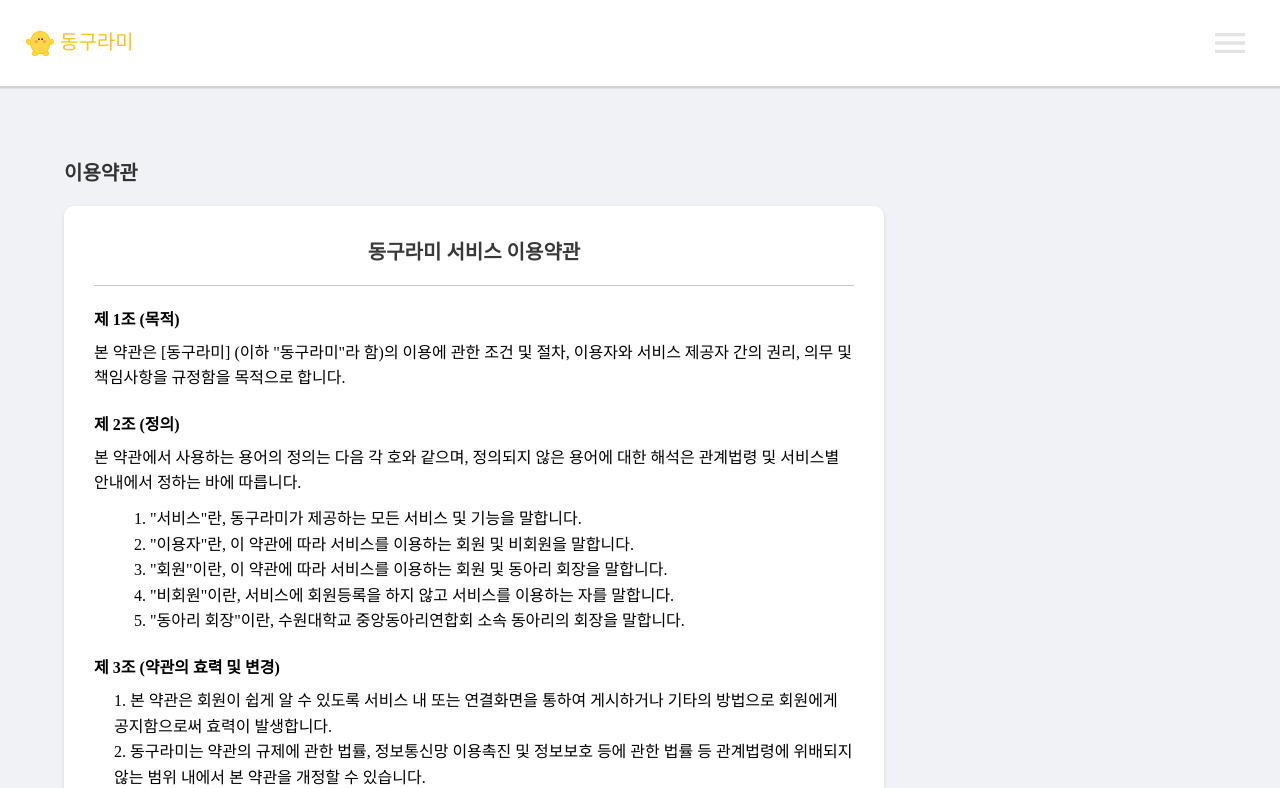
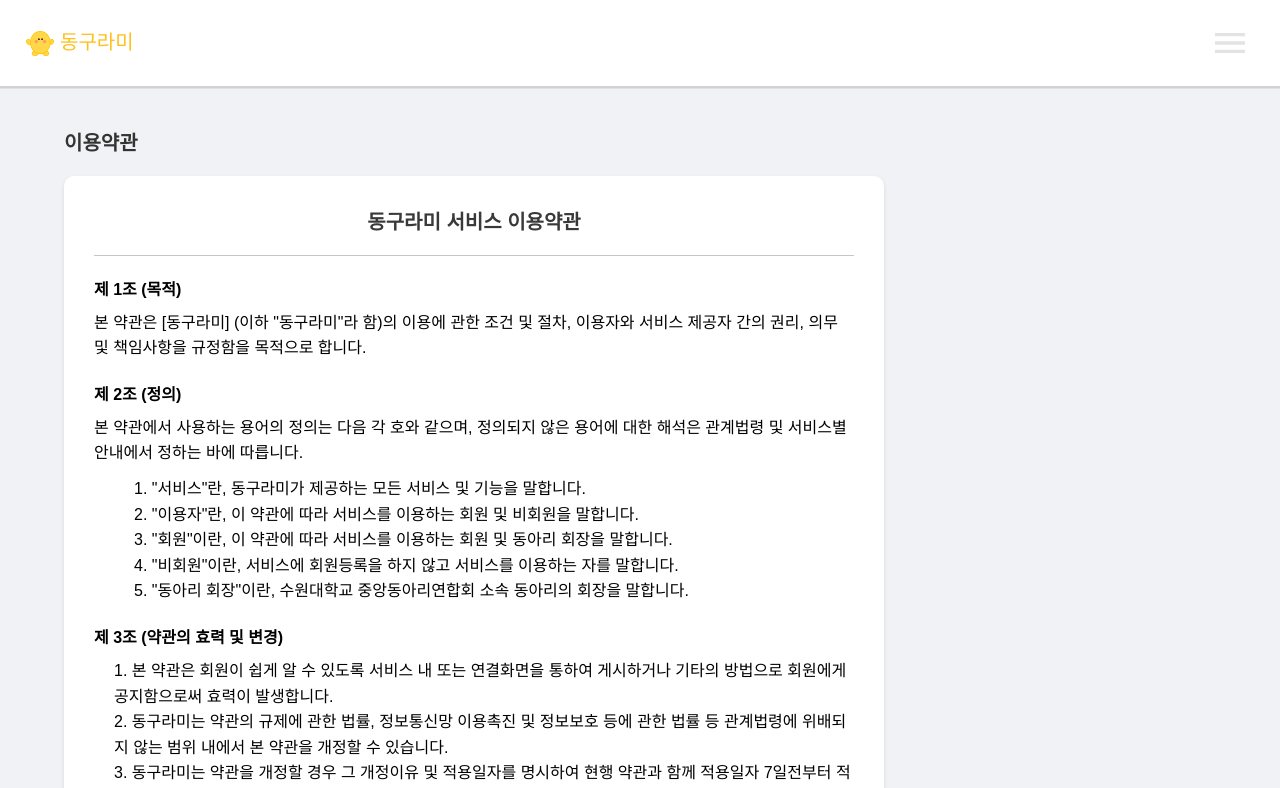
Before and after one commit to USW-Circle-Link/USW-Circle-Link-Web, a Vue app: page /AdminTermsOfUse in a window 1280 px wide. Shown: the top 788 px of the page. Built offline with nearby package versions, Linux system fonts and the light colour scheme.

Commit message:
메인 수정

```diff
--- a/src/components/Admin/Main.vue
+++ b/src/components/Admin/Main.vue
@@ -1,15 +1,17 @@
 <template>
-  <div id="main">
-    <HeadBar ref="headbar" @toggle-sidebar="handleSidebarToggle" />
-    <div class="main-content" :class="{ 'sidebar-hidden': !showSidebar }">
+  <div id="main" :class="{ 'sidebar-hidden': !showSidebar }">
+    <HeadBar @toggle-sidebar="handleSidebarToggle" />
+
+    <div class="main-content">
       <transition name="slide">
         <SidebarMenu v-if="showSidebar" class="sidebar" />
       </transition>
-      <div class="content" :class="{ 'full-width': !showSidebar }">
+
+      <div class="content">
         <router-view />
       </div>
     </div>
-    <!-- 모바일 사이드바 오버레이 -->
+
     <div v-if="showSidebar && windowWidth < 1300" class="sidebar-overlay" @click="closeSidebar"></div>
   </div>
 </template>
@@ -18,117 +20,142 @@
 import SidebarMenu from './SidebarMenu.vue';
 import HeadBar from './HeadBar.vue';
 
+const BREAKPOINT = 1300; // 중단점(breakpoint)을 상수로 관리하여 유지보수 용이성 향상
+
 export default {
-  name: 'adminmain',
+  name: 'Main',
   components: {
     SidebarMenu,
     HeadBar,
   },
   data() {
     return {
-      showSidebar: true,
-      windowWidth: window.innerWidth
+      // 페이지 로드 시 화면 너비에 따라 사이드바 초기 상태 결정
+      showSidebar: window.innerWidth >= BREAKPOINT,
+      windowWidth: window.innerWidth,
     };
   },
   mounted() {
-    this.checkWindowSize(); // 꼭 호출!
-    window.addEventListener('resize', this.checkWindowSize);
+    window.addEventListener('resize', this.handleResize);
   },
   beforeUnmount() {
-    window.removeEventListener('resize', this.checkWindowSize);
+    window.removeEventListener('resize', this.handleResize);
   },
   methods: {
-    checkWindowSize() {
+    // 화면 크기가 변경될 때 호출되는 메서드
+    handleResize() {
+      const oldWidth = this.windowWidth;
       this.windowWidth = window.innerWidth;
-      // 화면 너비가 1300px 미만이면 사이드바를 자동으로 숨김
-      if (this.windowWidth < 1300) {
+
+      // 데스크톱 <-> 모바일 뷰 경계를 넘나들 때만 사이드바 상태를 자동으로 변경
+      if (oldWidth >= BREAKPOINT && this.windowWidth < BREAKPOINT) {
+        // 데스크톱 -> 모바일로 전환 시: 사이드바를 숨김
         this.showSidebar = false;
-      } else {
+      } else if (oldWidth < BREAKPOINT && this.windowWidth >= BREAKPOINT) {
+        // 모바일 -> 데스크톱으로 전환 시: 사이드바를 표시
         this.showSidebar = true;
       }
     },
-    handleSidebarToggle(isOpen) {
-      // 햄버거 메뉴에서 전달받은 상태로 사이드바 토글
-      this.showSidebar = isOpen;
+    // 햄버거 메뉴 클릭 시 호출되는 메서드 (자식 컴포넌트로부터 전달받음)
+    handleSidebarToggle() {
+      this.showSidebar = !this.showSidebar;
     },
+    // 모바일 오버레이 클릭 시 사이드바를 닫는 메서드
     closeSidebar() {
       this.showSidebar = false;
-      // 헤더의 햄버거 메뉴 상태도 초기화
-      if (this.$refs.headbar) {
-        this.$refs.headbar.isMenuOpen = false;
-      }
     }
   }
 };
 </script>
 
 <style>
-.main{
-  background: #F0F2F5;
+/* --- 전역 및 레이아웃 기본 --- */
+html, body {
+  margin: 0;
+  padding: 0;
+  background-color: #F0F2F5;
+  font-family: 'Pretendard', sans-serif;
+  min-width: 360px;
 }
 
-html,
-body {
-  margin: 0;
-  padding: 0;
-  background: #F0F2F5;
-  min-width: 390px;
+#main {
+  position: relative;
+  overflow-x: hidden;
 }
 
-.main-content{
-  padding-top: 140px;
-  display: flex;
-  flex-direction: row;
-  justify-content: space-between;
-  transition: all 0.3s;
+.main-content {
+  /* HeadBar의 높이(86px)만큼 상단 여백을 주어 콘텐츠가 가려지지 않게 함 */
+  padding-top: 86px;
 }
 
-.sidebar{
-  display: flex;
+/* --- 데스크톱 레이아웃 (1300px 이상) --- */
+/* 데스크톱에서는 사이드바가 보일 때 콘텐츠를 밀어내는 방식(Push)으로 동작 */
+.sidebar {
   position: fixed;
-  overflow: auto;
-  margin-left: 10%;
-  width: 25%;
-  height: 73%;
   top: 86px;
-  transition: all 0.3s;
-  z-index: 1000;
+  left: 10%;
+  width: 250px; /* 레이아웃 계산을 위해 고정 너비 사용 */
+  height: calc(100% - 86px);
+  z-index: 100;
+  background-color: #F0F2F5;
+  transition: transform 0.3s ease;
 }
 
-.sidebar-content::-webkit-scrollbar {
-  display: none;
+.content {
+  /* 사이드바 너비와 여백만큼 왼쪽 마진을 주어 콘텐츠를 밀어냄 */
+  margin-left: calc(10% + 250px);
+  padding: 24px;
+  width: calc(100% - (10% + 250px) - 24px * 2); /* 전체 너비에서 여백과 사이드바 너비를 뺀 값 */
+  transition: margin-left 0.3s ease, width 0.3s ease;
 }
 
-.sidebar-content {
-  -ms-overflow-style: none;  /* IE and Edge */
-  scrollbar-width: none;  /* Firefox */
+/* 데스크톱에서 사이드바가 숨겨질 때 (sidebar-hidden 클래스가 있을 때) */
+#main.sidebar-hidden .sidebar {
+  /* 사이드바를 화면 왼쪽 밖으로 이동시킴 */
+  transform: translateX(-120%);
 }
 
-.content{
-  flex-direction: column;
-  display: flex;
-  margin-left: 35%;
-  transition: all 0.3s;
+#main.sidebar-hidden .content {
+  /* 콘텐츠 영역을 넓힘 */
+  margin-left: 10%;
+  width: calc(100% - 10% - 24px * 2);
 }
 
-.full-width {
-  margin-left: 10% !important;
-  width: 80%;
+
+/* --- 모바일/태블릿 레이아웃 (1300px 미만) --- */
+@media (max-width: 1300px) {
+  /* 모바일에서는 사이드바가 콘텐츠 위를 덮는 방식(Overlay)으로 동작 */
+  .sidebar {
+    left: 0; /* 화면 좌측 끝에 고정 */
+    width: 280px;
+    background-color: #fff;
+    box-shadow: 2px 0 8px rgba(0,0,0,0.1);
+    z-index: 1000;
+  }
+
+  /* 모바일에서는 콘텐츠가 항상 전체 너비를 차지 (밀려나지 않음) */
+  .content {
+    margin-left: 0;
+    width: 100%;
+    padding: 24px 5%; /* 좌우 여백 */
+  }
+
+  /* 모바일에서 사이드바가 숨겨졌을 때도 콘텐츠 너비는 동일 */
+  #main.sidebar-hidden .content {
+    margin-left: 0;
+    width: 100%;
+  }
 }
 
-.sidebar-hidden {
-  min-width: auto;
+/* --- 공통 트랜지션 및 오버레이 --- */
+.slide-enter-active, .slide-leave-active {
+  transition: transform 0.3s ease;
+}
+.slide-enter-from, .slide-leave-to {
+  /* v-if 조건이 false가 되면 이 클래스가 적용되어 사라지는 애니메이션이 됨 */
+  transform: translateX(-120%);
 }
 
-/* 슬라이드 효과 */
-.slide-enter-active, .slide-leave-active {
-  transition: transform 0.3s;
-}
-.slide-enter, .slide-leave-to {
-  transform: translateX(-100%);
-}
-
-/* 모바일 사이드바 오버레이 */
 .sidebar-overlay {
   position: fixed;
   top: 0;
@@ -138,51 +165,4 @@ body {
   background-color: rgba(0, 0, 0, 0.5);
   z-index: 999;
 }
-
-/* 반응형 스타일 */
-@media (max-width: 1400px) {
-  .sidebar {
-    width: 22%;
-  }
-
-  .content {
-    margin-left: 32%;
-  }
-}
-
-@media (max-width: 1300px) {
-  .sidebar {
-    width: 240px;
-    margin-left: 0;
-    left: 0;
-    top: 86px;
-    height: calc(100vh - 86px);
-    background-color: #fff;
-    box-shadow: 2px 0 5px rgba(0, 0, 0, 0.1);
-  }
-
-  .main-content {
-    min-width: auto;
-  }
-
-  .full-width {
-    margin-left: 5% !important;
-    width: 90%;
-  }
-}
-
-@media (max-width: 1200px) {
-  .main-content {
-    min-width: auto;
-  }
-
-  .full-width {
-    margin-left: 5% !important;
-    width: 90%;
-  }
-}
-
-* {
-  font-family: Pretendard;
-}
 </style>
```
